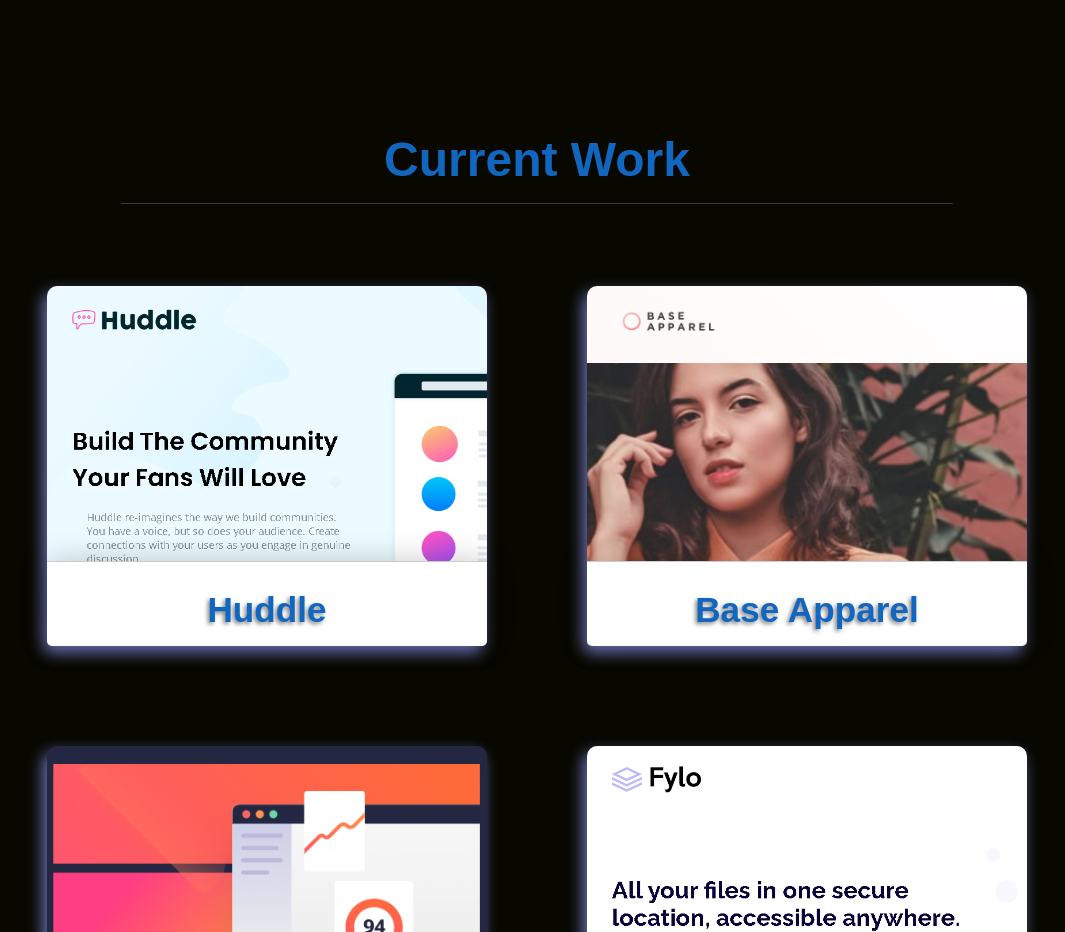
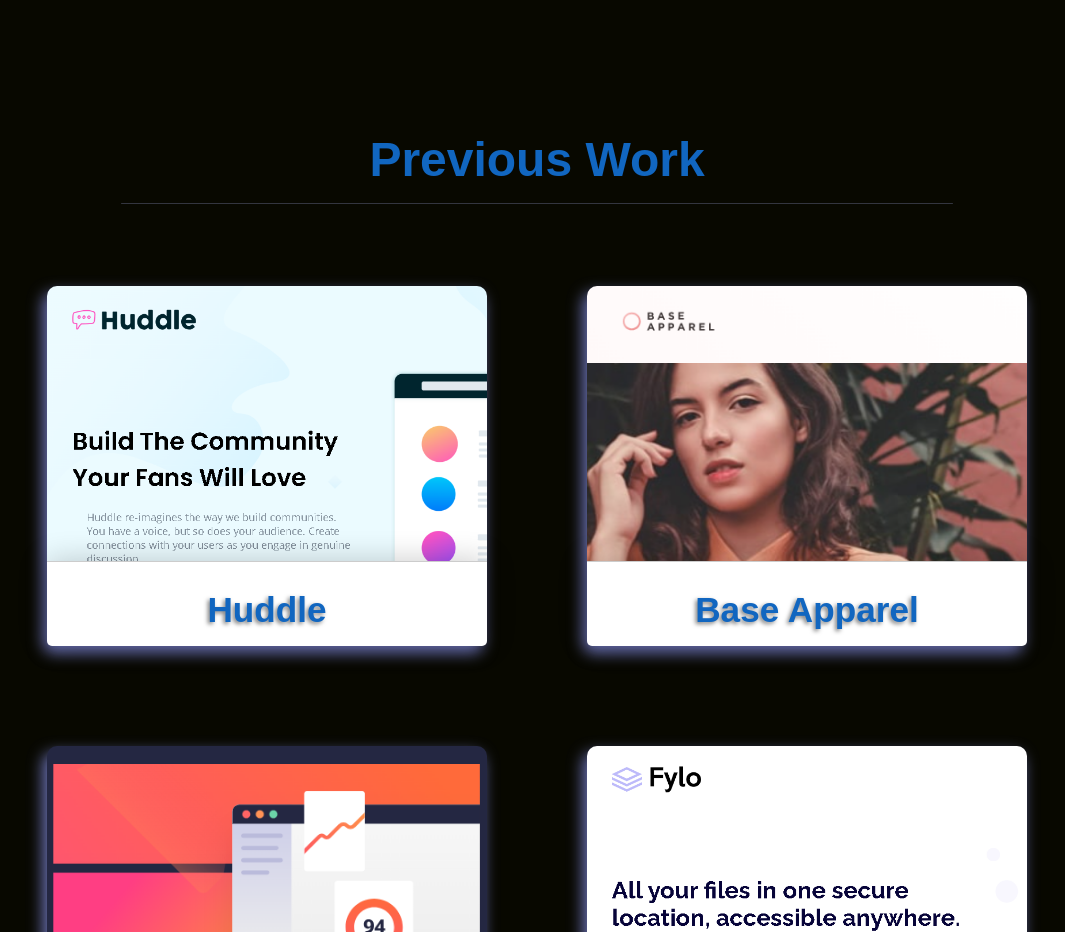
Before and after one commit to FernandoDLT/Portfolio-2024, a website: page index.html in a window 1280 px wide. Shown: the part 1320-2252 px from the top of the page, without its empty margins (103-1168 px from the left). Drawn offline with nearby package versions, Linux system fonts and the light colour scheme.

Commit message:
Updated projects title

```diff
--- a/index.html
+++ b/index.html
@@ -111,7 +111,7 @@
 
    <!-- Projects Section -->
    <section id="projects">
-      <div class="project-header">Current Work</div>
+      <div class="project-header">Previous Work</div>
       <hr>
       <div class="project-container">
          <div class="projects">
```
Also changed, not shown: index-es.html (+1 -1 lines).
